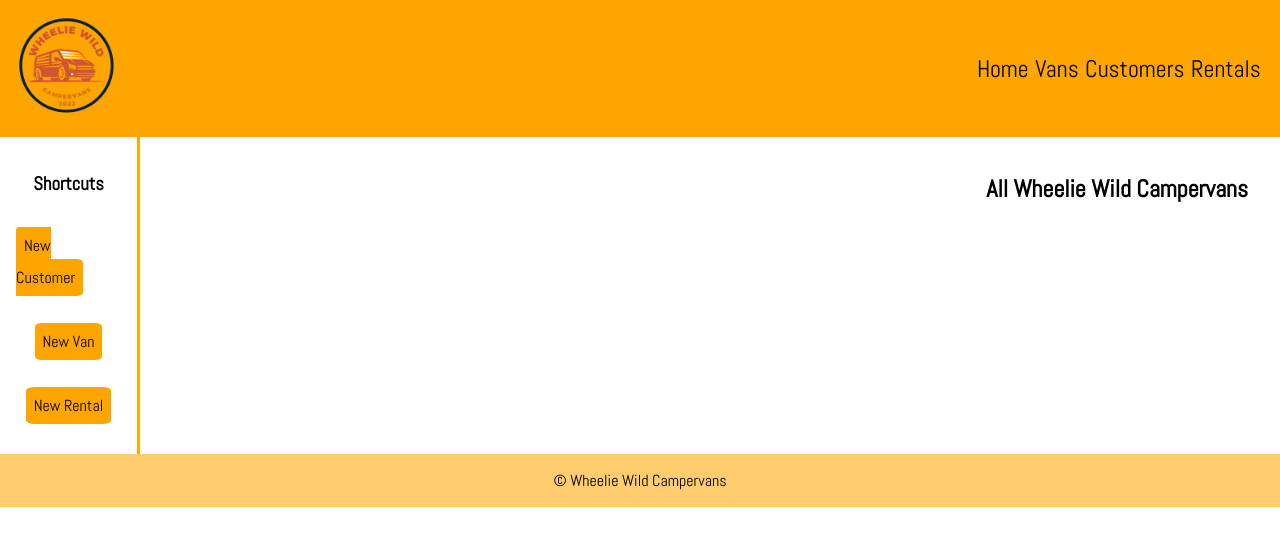
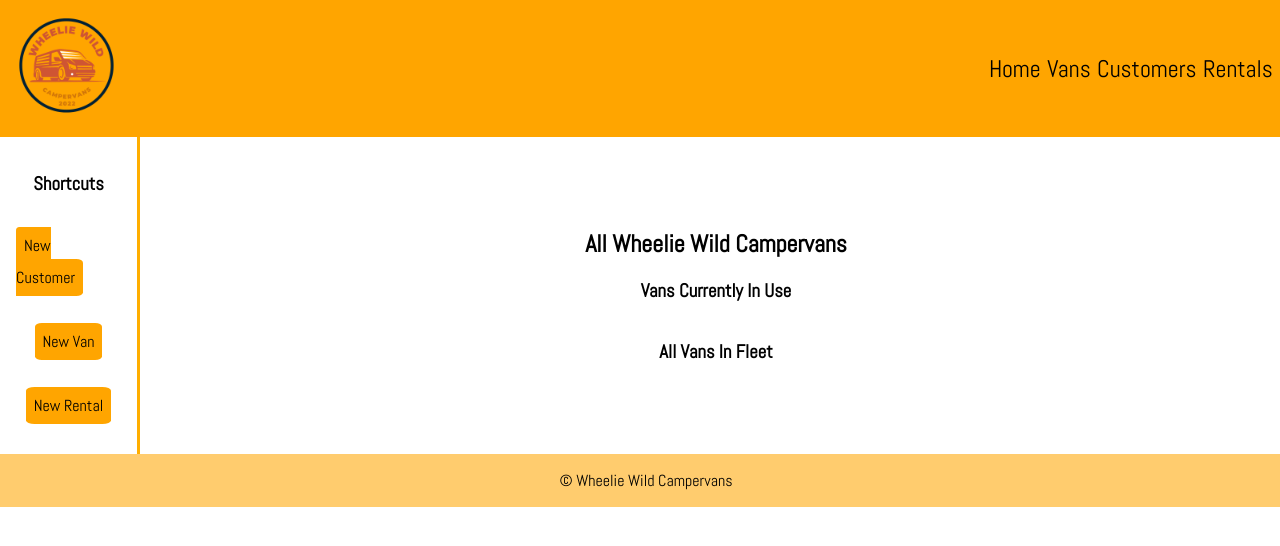
Before and after one commit to Jennahowieson/Wheelie-Wild-Campervans, a Flask app: page /vans in a window 1280 px wide. Shown: the top 546 px of the page. Run offline with Flask 2, Linux system fonts and the light colour scheme; data that the repository does not hold is empty; some libraries are stand-ins or nearby versions; some web fonts are replaced.

Commit message:
added feature to show vans in use in vans list

```diff
--- a/console.py
+++ b/console.py
@@ -7,4 +7,6 @@
 import repositories.customer_repository as customer_repository
 import repositories.rentals_repository as rental_repository
 
+van_repository.currently_in_use ()
+
 pdb.set_trace()
--- a/controller/van_controller.py
+++ b/controller/van_controller.py
@@ -10,7 +10,8 @@
 @vans_blueprint.route("/vans")
 def vans():
     vans = van_repository.select_all()
-    return render_template ("vans/index.html", vans= vans)
+    currently_in_use = van_repository.currently_in_use()
+    return render_template ("vans/index.html", vans= vans, currently_in_use = currently_in_use)
 
 @vans_blueprint.route("/vans/<id>")
 def van(id):
--- a/models/rental.py
+++ b/models/rental.py
@@ -2,8 +2,6 @@
 
 import repositories.customer_repository as customer_repository
 import repositories.van_repository as van_repository
-from repositories.van_repository import select_all
-
 
 class Rental:
     def __init__(self,customer,van,start_date,end_date,id=None):
--- a/models/van.py
+++ b/models/van.py
@@ -1,3 +1,5 @@
+import repositories.rentals_repository as rentals_repository
+
 class Van:
     def __init__(self, van_name, reg_plate, year, capacity,type,id=None):
         self.van_name = van_name
--- a/repositories/customer_repository.py
+++ b/repositories/customer_repository.py
@@ -1,6 +1,4 @@
 from db.run_sql import run_sql
-
-from models.van import Van
 from models.customer import Customer
 
 def select_all():
@@ -10,6 +8,7 @@
     for result in results:
         customer = Customer(result['customer_name'],result['license'],result['budget'], result['friends'],result['id'])
         customers.append(customer)
+    customers.sort(key=lambda x: x.customer_name)
     return customers
 
 def select(id):
--- a/repositories/rentals_repository.py
+++ b/repositories/rentals_repository.py
@@ -3,7 +3,6 @@
 from db.run_sql import run_sql
 from models.customer import Customer
 from models.rental import Rental
-from models.van import Van
 from datetime import date
 import pdb
 
@@ -17,6 +16,7 @@
         van = van_repository.select(result["van_id"])
         rental = Rental(customer, van,result['start_date'], result['end_date'], result['id'])
         rentals.append(rental)
+    rentals.sort(key=lambda x: x.start_date)
     return rentals
 
 def select(id):
@@ -58,6 +58,7 @@
         van = van_repository.select(result["van_id"])
         rental = Rental(customer, van,result['start_date'], result['end_date'], result['id'])
         booked.append(rental)
+    booked.sort(key=lambda x: x.start_date)
     return booked
 
 def available_rentals():
@@ -69,4 +70,5 @@
         van = van_repository.select(result["van_id"])
         rental = Rental(customer, van,result['start_date'], result['end_date'], result['id'])
         available.append(rental)
+    available.sort(key=lambda x: x.start_date)
     return available
--- a/repositories/van_repository.py
+++ b/repositories/van_repository.py
@@ -1,7 +1,7 @@
 from db.run_sql import run_sql
-
+import pdb
 from models.van import Van
-
+import repositories.rentals_repository as rentals_repository
 
 def select_all():
     vans = []
@@ -10,6 +10,7 @@
     for result in results:
         van = Van(result['van_name'],result['reg_plate'],result['year'], result['capacity'],result['type'],result['id'])
         vans.append(van)
+    vans.sort(key=lambda x: x.van_name)
     return vans
 
 def select(id):
@@ -47,4 +48,15 @@
     for result in results:
         van = Van(result['van_name'],result['reg_plate'],result['year'], result['capacity'],result['type'],result['id'])
         vans.append(van)
+    vans.sort(key=lambda x: x.van_name)
     return vans
+
+def currently_in_use ():
+    in_use = []
+    current_rentals = rentals_repository.current_rentals()
+    van_ids = [van.id for van in current_rentals]
+    all_vans = select_all()
+    for van in all_vans:
+        if van.id in van_ids:
+            in_use.append(van)
+    return in_use
--- a/static/css/style.css
+++ b/static/css/style.css
@@ -2,6 +2,7 @@
     font-family: "Abel", sans-serif;
     align-items: center;
     margin: 1rem;
+    align-content: center;
 }
 
 body {
@@ -60,7 +61,7 @@
     font-size: 1.5rem;
 }
 .header > nav > ul > li > a:hover {
-    font-size: larger;
+    text-decoration: underline;
   }
 
   .header > nav > ul > li > a {
@@ -190,12 +191,12 @@
 
 .grid {
     display: grid;
-    grid-template-columns: 140px auto;
+    grid-template-columns: 140px 90% auto;
     grid-template-rows: auto;
     grid-template-areas:
-        "header header"
-        "aside main"
-        "footer footer";
+        "header header header"
+        "aside main main"
+        "footer footer footer";
     align-content: center;
     justify-content: space-between;
 }
--- a/templates/base.html
+++ b/templates/base.html
@@ -25,10 +25,8 @@
     </nav>
   </header>
   <main class="main">
-    <content class="content">
       {% block content %}
       {% endblock %}
-    </content>
   </main>
   <aside class="aside">
         <h3>Shortcuts</h3>
--- a/templates/customers/index.html
+++ b/templates/customers/index.html
@@ -4,8 +4,6 @@
 
 <main>
     <h2>All Wheelie Wild Customers</h2>
-
-
     <section id="all_objects">
         {% for customer in customers %}
         <section class=thumbnail>
--- a/templates/customers/single_customer.html
+++ b/templates/customers/single_customer.html
@@ -1,6 +1,5 @@
 {% extends "base.html" %}
 {% block content %}
-
 <h2>{{ customer.customer_name }}'s Customer Details</h2>
 <main id="all_objects">
     <section class=thumbnail>
--- a/templates/vans/index.html
+++ b/templates/vans/index.html
@@ -4,6 +4,16 @@
 
 <main>
     <h2>All Wheelie Wild Campervans</h2>
+    <h3>Vans Currently In Use </h3>
+    <section id="all_objects">
+        {% for van in currently_in_use %}
+        <section class=booked_thumbnail>
+            <p> {{ van.van_name }} </p>
+        </section>
+        {% endfor %}
+    </section>
+
+    <h3>All Vans In Fleet </h3>
     <section id="all_objects">
         {% for van in vans %}
         <section class=thumbnail>
@@ -14,7 +24,6 @@
         </section>
         {% endfor %}
     </section>
-
 </main>
 
 {% endblock %}
```
Also changed, not shown: db/wheeliewild.sql (+5 -5 lines), templates/rentals/index.html (+3 -5 lines), tests.py (+12 -11 lines).
